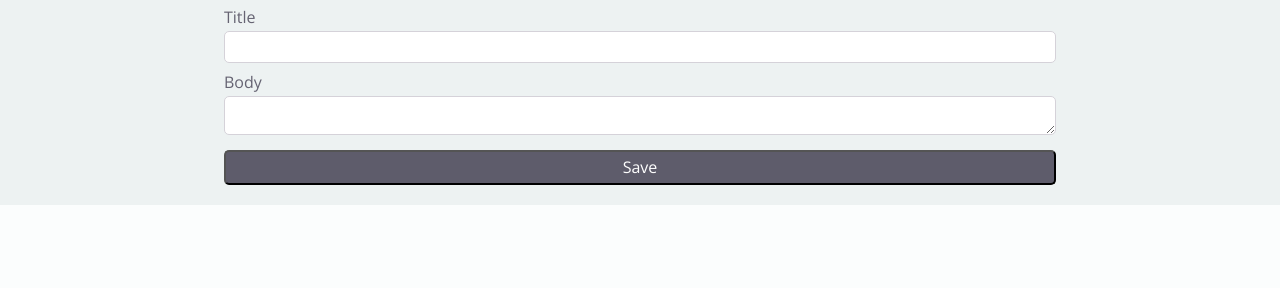
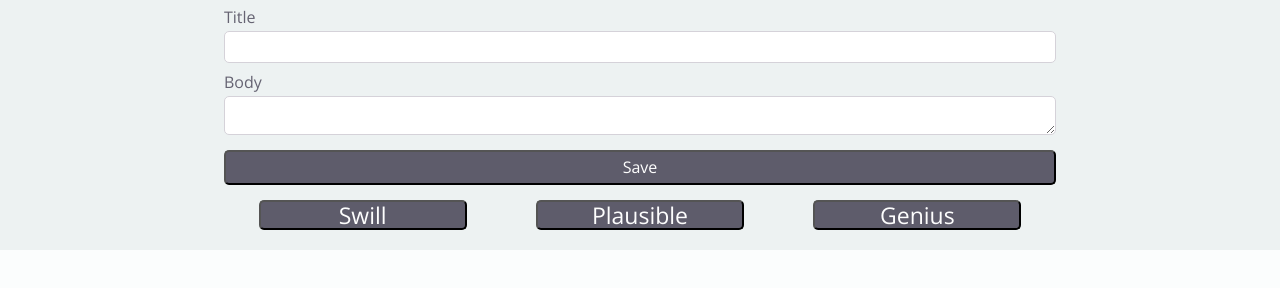
Before and after one commit to jmkeever070/my-idea-box, a plain HTML site: page index.html in a window 1280 px wide. Shown: the part 82-370 px from the top of the page. Drawn offline with nearby package versions, Linux system fonts and the light colour scheme.

Commit message:
Add quality filter buttons

```diff
--- a/index.html
+++ b/index.html
@@ -22,6 +22,11 @@
       <label class="form-styles" for="body">Body</label>
       <textarea class="body-input" id="body"></textarea>
       <input class="form-styles form-btn" type="submit" value="Save">
+      <div class="quality-styles">
+      <input class="form-styles quality-btn" type="submit" value="Swill">
+      <input class="form-styles quality-btn" type="submit" value="Plausible">
+      <input class="form-styles quality-btn" type="submit" value="Genius">
+      </div>
     </form>
   </div>
   <section class="card-area">
--- a/styles.css
+++ b/styles.css
@@ -81,6 +81,19 @@ label {
   padding: 6px 0;
 }
 
+.quality-styles {
+  display: flex;
+  justify-content: space-around;
+}
+
+.quality-btn {
+  background-color: #5E5C6B;
+  border-radius: 5px;
+  color: #FEFEFE;
+  font-size: 23px;
+  width: 25%;
+}
+
 .title-input {
   height: 32px;
 }
```
